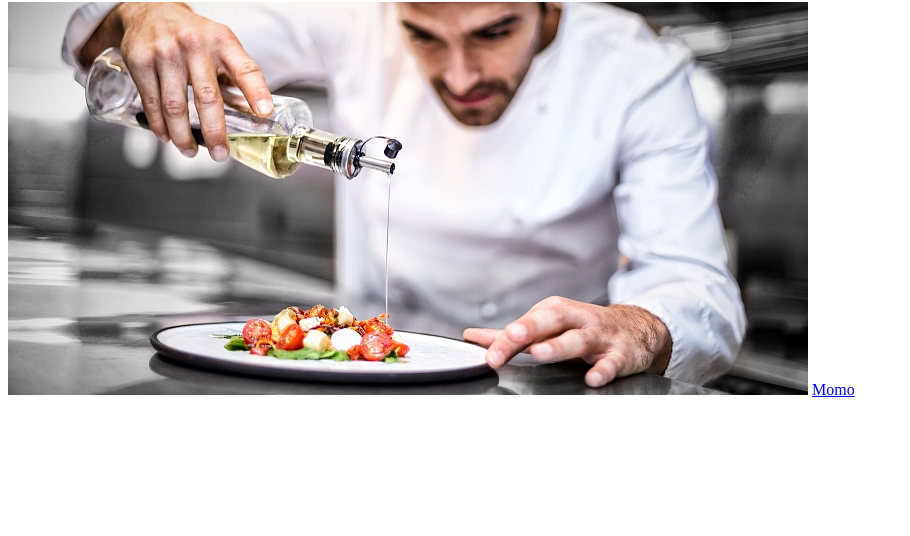
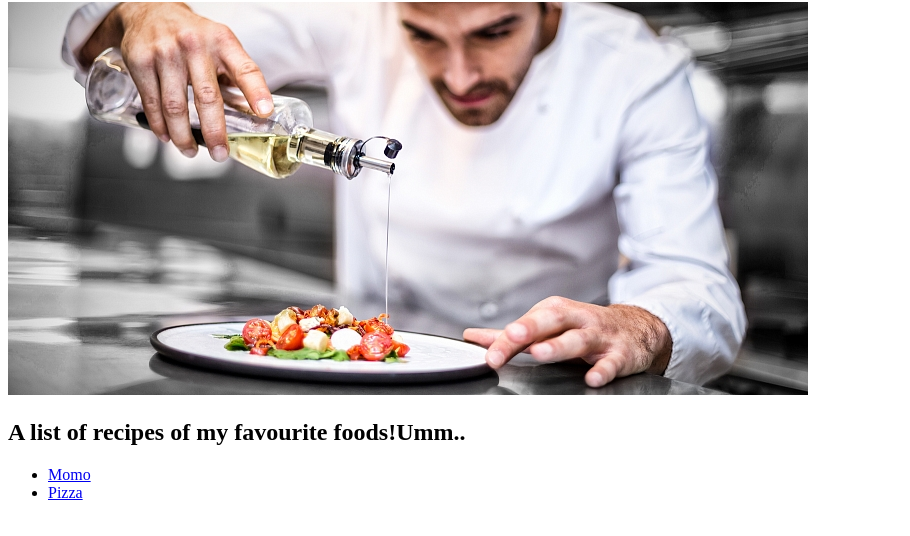
Before and after one commit to Ankit141414/odin-recipes, a plain HTML site: page index.html in a window 1280 px wide. Shown: the part 78-614 px from the top of the page, without its empty margins (0-910 px from the left). Drawn offline with Linux system fonts and the light colour scheme.

Commit message:
Added the link of pizza within the index code

```diff
--- a/index.html
+++ b/index.html
@@ -9,7 +9,14 @@
 <body>
     <h1> Odin Recipes </h1>
     <img src="./images/chef.jpg" alt="An image of a chef cooking food">
-    <a href="./recipes/momo.html">Momo</a>
+<h2> A list of recipes of my favourite foods!Umm..</h2>
+<ul>
+    <li> <a href="./recipes/momo.html">Momo</a>
+    </li>
+    <li><a href="./recipes/pizza.html">Pizza</a> </li>
+
+</ul>
+
 
 </body>
 </html>
```
